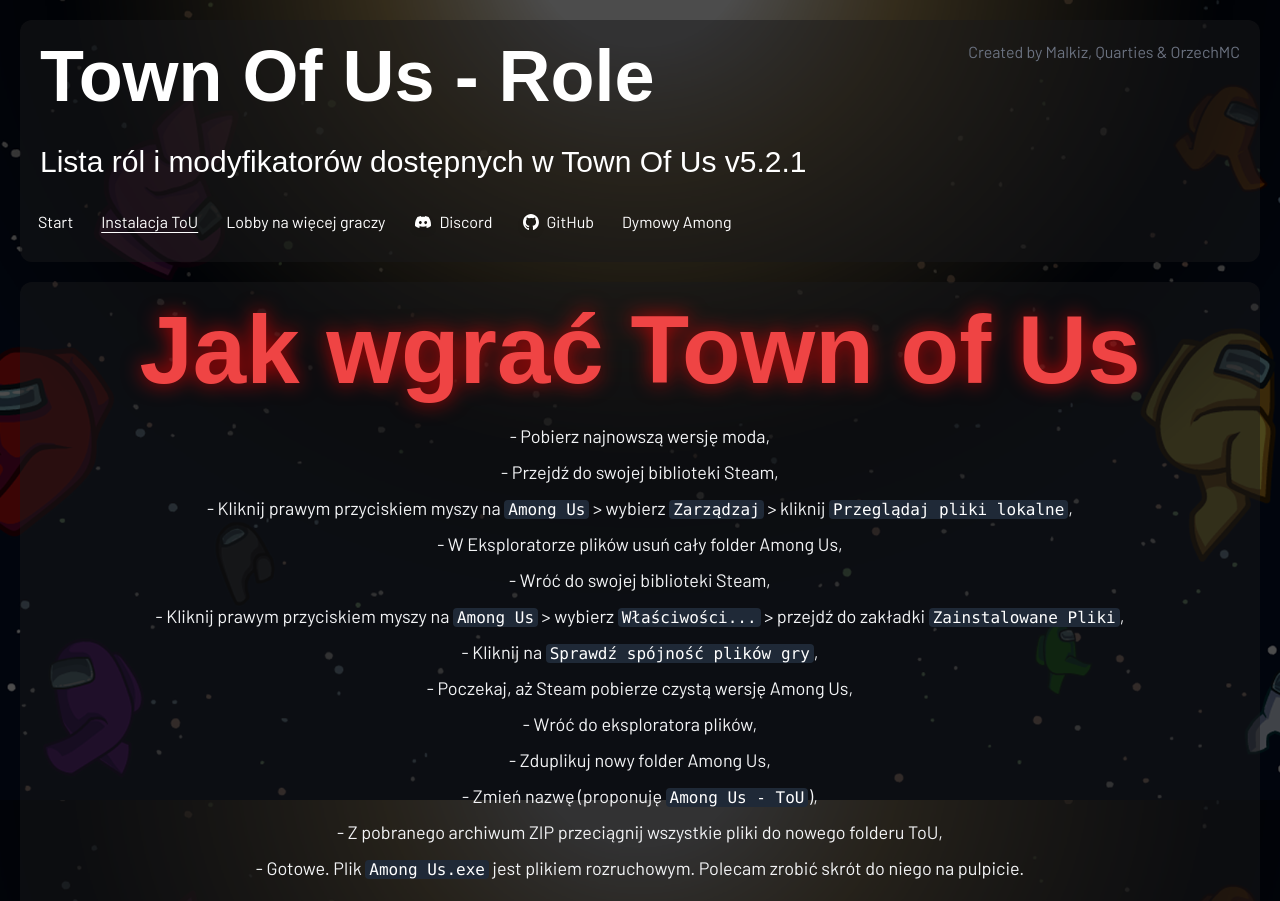
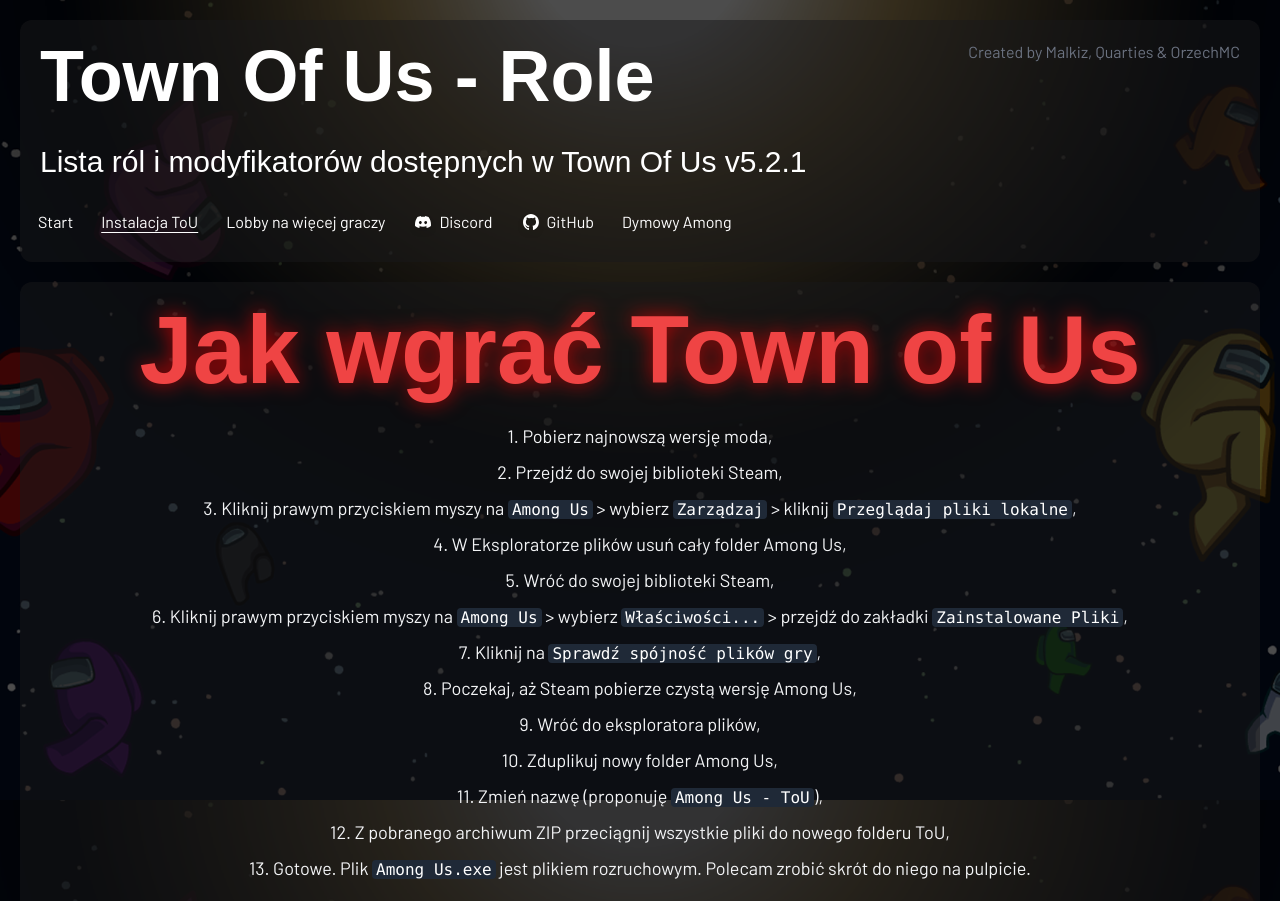
Before and after one commit to townofus-pl/townofus.pl, a Next.js app: page /instalacja-tou in a window 1280 px wide. Shown: the top 901 px of the page. Built offline with nearby package versions, Linux system fonts and the light colour scheme; a web font is replaced by a local one.

Commit message:
drobne poprawki

```diff
--- a/src/app/instalacja-tou/page.tsx
+++ b/src/app/instalacja-tou/page.tsx
@@ -10,19 +10,19 @@
           </div>
           <br/>
           <ul className="text-left text-lg text-gray-100 mb-6 space-y-2 text-center">
-            <li>- Pobierz najnowszą wersję moda,</li>
-            <li>- Przejdź do swojej biblioteki Steam,</li>
-            <li>- Kliknij prawym przyciskiem myszy na <code className="bg-gray-800 text-base text-white px-1 rounded font-mono">Among Us</code> &gt; wybierz <code className="bg-gray-800 text-base text-white px-1 rounded font-mono">Zarządzaj</code> &gt; kliknij <code className="bg-gray-800 text-base text-white px-1 rounded font-mono">Przeglądaj pliki lokalne</code>,</li>
-            <li>- W Eksploratorze plików usuń cały folder Among Us,</li>
-            <li>- Wróć do swojej biblioteki Steam,</li>
-            <li>- Kliknij prawym przyciskiem myszy na <code className="bg-gray-800 text-base text-white px-1 rounded font-mono">Among Us</code> &gt; wybierz <code className="bg-gray-800 text-base text-white px-1 rounded font-mono">Właściwości...</code> &gt; przejdź do zakładki <code className="bg-gray-800 text-base text-white px-1 rounded font-mono">Zainstalowane Pliki</code>,</li>
-            <li>- Kliknij na <code className="bg-gray-800 text-base text-white px-1 rounded font-mono">Sprawdź spójność plików gry</code>,</li>
-            <li>- Poczekaj, aż Steam pobierze czystą wersję Among Us,</li>
-            <li>- Wróć do eksploratora plików,</li>
-            <li>- Zduplikuj nowy folder Among Us,</li>
-            <li>- Zmień nazwę (proponuję <code className="bg-gray-800 text-base text-white px-1 rounded font-mono">Among Us - ToU</code>),</li>
-            <li>- Z pobranego archiwum ZIP przeciągnij wszystkie pliki do nowego folderu ToU,</li>
-            <li>- Gotowe. Plik <code className="bg-gray-800 text-base text-white px-1 rounded font-mono">Among Us.exe</code> jest plikiem rozruchowym. Polecam zrobić skrót do niego na pulpicie.</li>
+            <li>1. Pobierz najnowszą wersję moda,</li>
+            <li>2. Przejdź do swojej biblioteki Steam,</li>
+            <li>3. Kliknij prawym przyciskiem myszy na <code className="bg-gray-800 text-base text-white px-1 rounded font-mono">Among Us</code> &gt; wybierz <code className="bg-gray-800 text-base text-white px-1 rounded font-mono">Zarządzaj</code> &gt; kliknij <code className="bg-gray-800 text-base text-white px-1 rounded font-mono">Przeglądaj pliki lokalne</code>,</li>
+            <li>4. W Eksploratorze plików usuń cały folder Among Us,</li>
+            <li>5. Wróć do swojej biblioteki Steam,</li>
+            <li>6. Kliknij prawym przyciskiem myszy na <code className="bg-gray-800 text-base text-white px-1 rounded font-mono">Among Us</code> &gt; wybierz <code className="bg-gray-800 text-base text-white px-1 rounded font-mono">Właściwości...</code> &gt; przejdź do zakładki <code className="bg-gray-800 text-base text-white px-1 rounded font-mono">Zainstalowane Pliki</code>,</li>
+            <li>7. Kliknij na <code className="bg-gray-800 text-base text-white px-1 rounded font-mono">Sprawdź spójność plików gry</code>,</li>
+            <li>8. Poczekaj, aż Steam pobierze czystą wersję Among Us,</li>
+            <li>9. Wróć do eksploratora plików,</li>
+            <li>10. Zduplikuj nowy folder Among Us,</li>
+            <li>11. Zmień nazwę (proponuję <code className="bg-gray-800 text-base text-white px-1 rounded font-mono">Among Us - ToU</code>),</li>
+            <li>12. Z pobranego archiwum ZIP przeciągnij wszystkie pliki do nowego folderu ToU,</li>
+            <li>13. Gotowe. Plik <code className="bg-gray-800 text-base text-white px-1 rounded font-mono">Among Us.exe</code> jest plikiem rozruchowym. Polecam zrobić skrót do niego na pulpicie.</li>
           </ul>
           <div className="flex justify-center space-x-4">
           <a
--- a/src/app/lobby-15-plus/page.tsx
+++ b/src/app/lobby-15-plus/page.tsx
@@ -54,8 +54,8 @@
           <p className="text-lg text-gray-100 mt-5 mb-2 text-center">Mod działa lokalnie, więc nie wszyscy gracze muszą go mieć zainstalowanego, aby móc grać.</p>
             </div>
             <div className="md:w-1/2 flex flex-col items-center">
-            <img className="mx-auto mr-4 mt-4" src="/images/aleludumodtownofus.png" width="500"/>
-            <img className="mx-auto mr-4 mt-4 mb-4" src="/images/aleludumodmenu.png" width="500"/>
+            <img className="mx-auto mt-4" src="/images/aleludumodtownofus.png" width="500"/>
+            <img className="mx-auto mt-4 mb-4" src="/images/aleludumodmenu.png" width="500"/>
             </div>
           </div>
 
```
